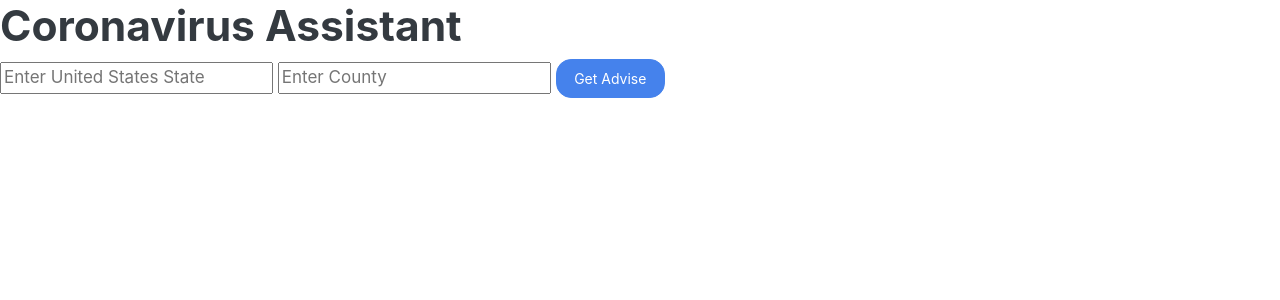
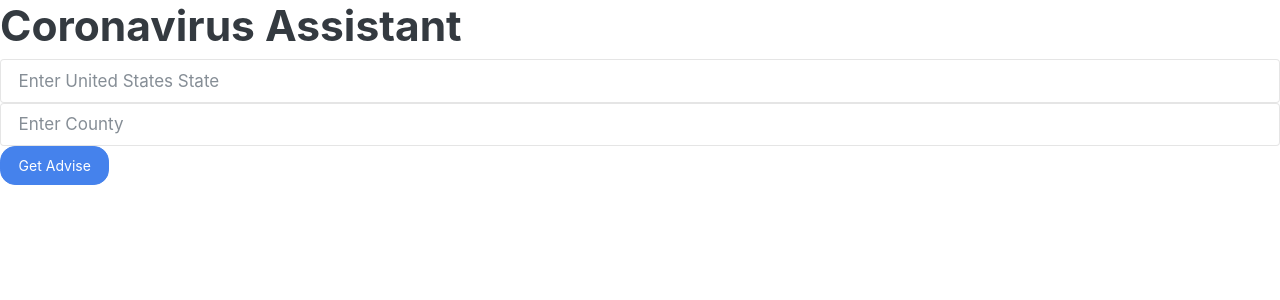
Before and after one commit to hycsg/covid-19-hackathon-app, a Flask app: page / in a window 1280 px wide. Shown: the top 300 px of the page. Run offline with Flask 2, Linux system fonts and the light colour scheme; some libraries are stand-ins or nearby versions.

Commit message:
changed input classes

```diff
--- a/app/templates/index.html
+++ b/app/templates/index.html
@@ -12,8 +12,8 @@
 <body>
     <h1>Coronavirus Assistant</h1>
     <form action="/result" method="post">
-	<input type="text" placeholder="Enter United States State" name="state" required="required">
-	<input type="text" placeholder="Enter County" name="county" required="required">
+	<input type="text" placeholder="Enter United States State" name="state" required="required" class="form-control">
+	<input type="text" placeholder="Enter County" name="county" required="required" class="form-control">
 	<input type="submit" value="Get Advise" class="btn btn-primary">
     </form>
 </body>
```
